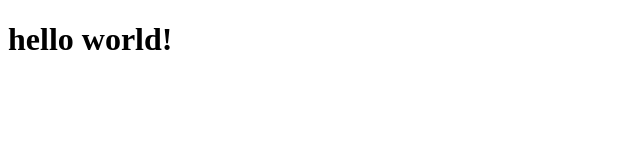
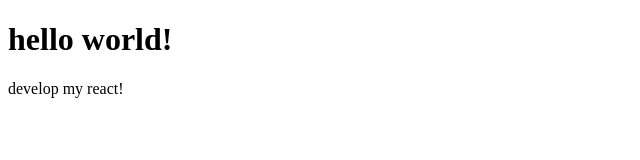
Before and after one commit to sangwoo4/popup-store, a React (Create React App) app in the folder frontend/: page / in a window 1280 px wide. Shown: the top 160 px of the page, without its empty margins (0-640 px from the left). Built offline with nearby package versions, Linux system fonts and the light colour scheme.

Commit message:
react setting test

```diff
--- a/frontend/src/App.js
+++ b/frontend/src/App.js
@@ -5,6 +5,7 @@ function App() {
   return (
     <div>
       <h1>hello world!</h1>
+      develop my react!
     </div>
   );
 }
```
